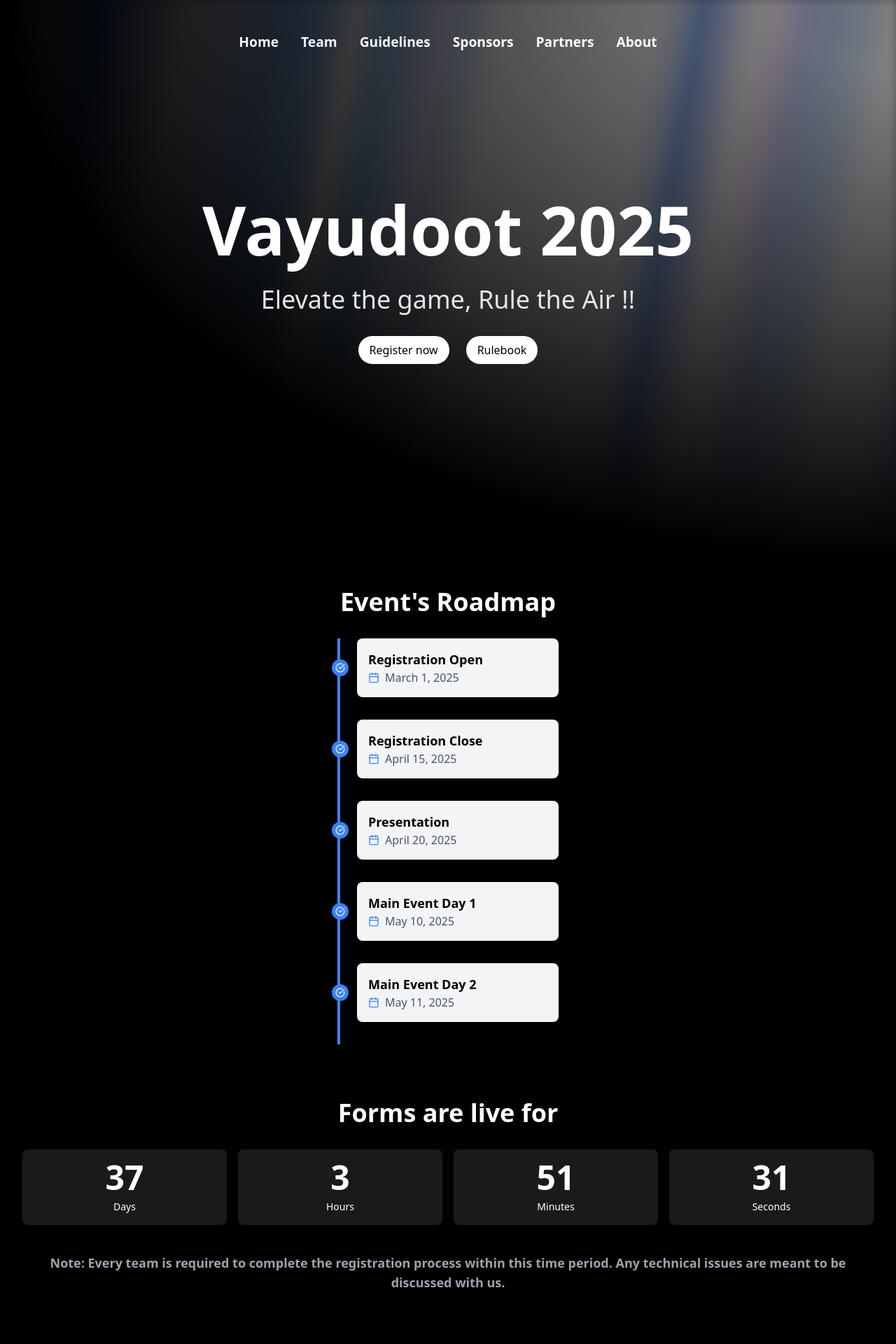
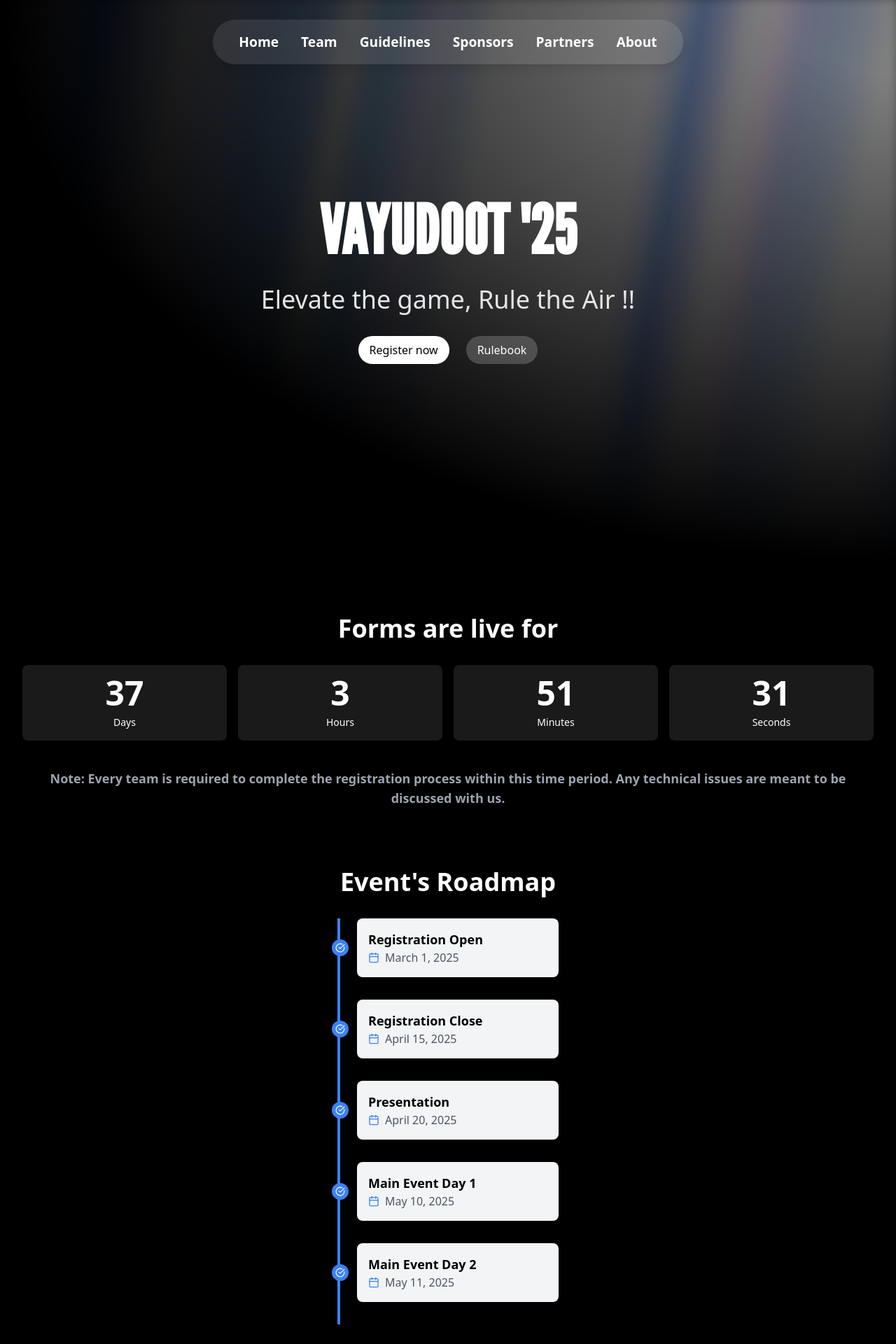
Before and after one commit to archittgupta/vayudoot-2-0, a Next.js app: page / in a window 1280 px wide. Shown: the top 1920 px of the page at 70% size. Built offline with nearby package versions, Linux system fonts and the light colour scheme.

Commit message:
changed the nav bar and added a bit of styling along with some fixes to make better deployment

```diff
--- a/src/app/components/3d-card.tsx
+++ b/src/app/components/3d-card.tsx
@@ -1,7 +1,6 @@
 "use client";
 
 import { cn } from "../../lib/utils";
-
 import React, {
   createContext,
   useState,
@@ -35,16 +34,16 @@ export const CardContainer = ({
     containerRef.current.style.transform = `rotateY(${x}deg) rotateX(${y}deg)`;
   };
 
-  const handleMouseEnter = (e: React.MouseEvent<HTMLDivElement>) => {
+  const handleMouseEnter = () => {
     setIsMouseEntered(true);
-    if (!containerRef.current) return;
   };
 
-  const handleMouseLeave = (e: React.MouseEvent<HTMLDivElement>) => {
+  const handleMouseLeave = () => {
     if (!containerRef.current) return;
     setIsMouseEntered(false);
     containerRef.current.style.transform = `rotateY(0deg) rotateX(0deg)`;
   };
+
   return (
     <MouseEnterContext.Provider value={[isMouseEntered, setIsMouseEntered]}>
       <div
@@ -74,6 +73,14 @@ export const CardContainer = ({
       </div>
     </MouseEnterContext.Provider>
   );
+};
+
+export const useMouseEnter = () => {
+  const context = useContext(MouseEnterContext);
+  if (context === undefined) {
+    throw new Error("useMouseEnter must be used within a MouseEnterProvider");
+  }
+  return context;
 };
 
 export const CardBody = ({
@@ -125,7 +132,7 @@ export const CardItem = ({
     handleAnimations();
   }, [isMouseEntered]);
 
-  const handleAnimations = () => {
+  const handleAnimations = (): void => {
     if (!ref.current) return;
     if (isMouseEntered) {
       ref.current.style.transform = `translateX(${translateX}px) translateY(${translateY}px) translateZ(${translateZ}px) rotateX(${rotateX}deg) rotateY(${rotateY}deg) rotateZ(${rotateZ}deg)`;
@@ -144,12 +151,3 @@ export const CardItem = ({
     </Tag>
   );
 };
-
-// Create a hook to use the context
-export const useMouseEnter = () => {
-  const context = useContext(MouseEnterContext);
-  if (context === undefined) {
-    throw new Error("useMouseEnter must be used within a MouseEnterProvider");
-  }
-  return context;
-};
--- a/src/app/components/aurora-background.tsx
+++ b/src/app/components/aurora-background.tsx
@@ -1,7 +1,6 @@
 "use client";
 import { cn } from "../../lib/utils";
 import React, { ReactNode } from "react";
-import Link from "next/link";
 import Navbar from "./navbar";
 
 interface AuroraBackgroundProps extends React.HTMLProps<HTMLDivElement> {
--- a/src/app/components/backdrop.tsx
+++ b/src/app/components/backdrop.tsx
@@ -1,6 +1,6 @@
 import { AuroraBackground } from "@/app/components/aurora-background";
 import { motion } from "framer-motion";
-import Link from "next/link";
+
 export function Backdrop(){
 
     return(
@@ -19,17 +19,17 @@ export function Backdrop(){
 
       >
 
-        <div className="text-3xl md:text-8xl font-bold text-white text-center">
-          Vayudoot 2025
+        <div className="text-7xl font-league md:text-8xl font-bold text-white text-center">
+          VAYUDOOT '25
         </div>
         <div className="font-extralight text-base md:text-4xl text-neutral-200 py-4">
           Elevate the game, Rule the Air !!
         </div>
         <div className="flex space-x-6" >
-        <button className="bg-white dark:bg-white rounded-full w-fit text-black dark:text-black px-4 py-2">
+        <button className="bg-white  dark:bg-white rounded-full w-fit text-black dark:text-black px-4 py-2">
           Register now
         </button>
-        <button className="bg-white dark:bg-white rounded-full w-fit text-black dark:text-black px-4 py-2">
+        <button className="bg-white bg-opacity-20 backdrop-blur-md  dark:bg-white rounded-full w-fit text-white dark:text-black px-4 py-2">
           Rulebook
         </button>
         </div>
--- a/src/app/components/countdown.tsx
+++ b/src/app/components/countdown.tsx
@@ -1,6 +1,6 @@
-"use client"
+"use client";
 
-import { useEffect, useState } from "react"
+import { useEffect, useState } from "react";
 
 export default function CountdownTimer() {
     const [timeLeft, setTimeLeft] = useState({
@@ -8,54 +8,52 @@ export default function CountdownTimer() {
         hours: 0,
         minutes: 0,
         seconds: 0,
-    })
-    const [isExpired, setIsExpired] = useState(false)
+    });
+    const [isExpired, setIsExpired] = useState(false);
 
     useEffect(() => {
         const second = 1000,
             minute = second * 60,
             hour = minute * 60,
-            day = hour * 24
+            day = hour * 24;
 
         const calculateBirthday = () => {
-            let today = new Date(),
-                dd = String(today.getDate()).padStart(2, "0"),
-                mm = String(today.getMonth() + 1).padStart(2, "0"),
-                yyyy = today.getFullYear(),
-                nextYear = yyyy + 1,
-                dayMonth = "04-05", // Use ISO-compliant format
-                birthday = `${yyyy}-${dayMonth}`
+            const today = new Date();
+            const dd = String(today.getDate()).padStart(2, "0");
+            const mm = String(today.getMonth() + 1).padStart(2, "0");
+            const yyyy = today.getFullYear();
+            const nextYear = yyyy + 1;
+            const dayMonth = "04-05"; // Use ISO format
+            let birthday = new Date(`${yyyy}-${dayMonth}`);
 
-            today = new Date(`${yyyy}-${mm}-${dd}`) // Ensure today is a Date object
-
-            if (today.getTime() > new Date(birthday).getTime()) {
-                birthday = `${nextYear}-${dayMonth}`
+            if (today.getTime() > birthday.getTime()) {
+                birthday = new Date(`${nextYear}-${dayMonth}`);
             }
 
-            return new Date(birthday).getTime()
-        }
+            return birthday.getTime();
+        };
 
-        const countDown = calculateBirthday()
+        const countDown = calculateBirthday();
 
-        const interval = setInterval(() => {
-            const now = new Date().getTime()
-            const distance = countDown - now
+        const intervalId = setInterval(() => {
+            const now = new Date().getTime();
+            const distance = countDown - now;
 
             if (distance < 0) {
-                clearInterval(interval)
-                setIsExpired(true)
+                clearInterval(intervalId);
+                setIsExpired(true);
             } else {
                 setTimeLeft({
                     days: Math.floor(distance / day),
                     hours: Math.floor((distance % day) / hour),
                     minutes: Math.floor((distance % hour) / minute),
                     seconds: Math.floor((distance % minute) / second),
-                })
+                });
             }
-        }, 1000)
+        }, 1000);
 
-        return () => clearInterval(interval)
-    }, [])
+        return () => clearInterval(intervalId);
+    }, []);
 
     return (
         <div className="flex flex-col items-center justify-center min-h-[400px] bg-black text-white p-4 sm:p-6 md:p-8">
@@ -97,5 +95,5 @@ export default function CountdownTimer() {
                 </div>
             )}
         </div>
-    )
+    );
 }
--- a/src/app/components/footer.tsx
+++ b/src/app/components/footer.tsx
@@ -1,4 +1,4 @@
-import { Facebook, Twitter, Instagram, Linkedin, Youtube, Rss } from 'lucide-react';
+import { Facebook, Twitter, Instagram, Linkedin } from 'lucide-react';
 const navigation = [
     { name: 'Team', href: '/components/overview' },
     { name: 'Partners', href: '/components/sponsers' },
--- a/src/app/components/navbar.tsx
+++ b/src/app/components/navbar.tsx
@@ -5,17 +5,17 @@ import Link from "next/link";
 const Navbar = () => {
   return (
     <div className="flex justify-center mt-7">
-  <div className="navbar h-16 flex items-center text-[1.2rem] justify-center w-full max-w-2xl rounded-3xl shadow-lg px-6 py-3">
-    <ul className="flex flex-wrap justify-center gap-8">
-      <Link href="/" className="text-white font-bold transition-all duration-300 hover:text-blue-500">Home</Link>
-      <Link href="/team" className="text-white font-bold transition-all duration-300 hover:text-blue-500">Team</Link>
-      <Link href="/guidelines" className="text-white font-bold transition-all duration-300 hover:text-blue-500">Guidelines</Link>
-      <Link href="/sponsors" className="text-white font-bold transition-all duration-300 hover:text-blue-500">Sponsors</Link>
-      <Link href="/partners" className="text-white font-bold transition-all duration-300 hover:text-blue-500">Partners</Link>
-      <Link href="/about" className="text-white font-bold transition-all duration-300 hover:text-blue-500">About</Link>
-    </ul>
-  </div>
-</div>
+      <div className="navbar h-16 flex items-center text-[1.2rem] justify-center w-full max-w-2xl bg-gray-50 bg-opacity-10 backdrop-blur-md rounded-[70px] shadow-lg px-6 py-3">
+        <ul className="flex flex-wrap justify-center gap-8">
+          <li><Link href="/" className="text-white font-semibold transition-all duration-300 hover:text-blue-500">Home</Link></li>
+          <li><Link href="/team" className="text-white font-semibold transition-all duration-300 hover:text-blue-500">Team</Link></li>
+          <li><Link href="/guidelines" className="text-white font-semibold transition-all duration-300 hover:text-blue-500">Guidelines</Link></li>
+          <li><Link href="/sponsors" className="text-white font-semibold transition-all duration-300 hover:text-blue-500">Sponsors</Link></li>
+          <li><Link href="/partners" className="text-white font-semibold transition-all duration-300 hover:text-blue-500">Partners</Link></li>
+          <li><Link href="/about" className="text-white font-semibold transition-all duration-300 hover:text-blue-500">About</Link></li>
+        </ul>
+      </div>
+    </div>
   );
 };
 
--- a/src/app/globals.css
+++ b/src/app/globals.css
@@ -1,3 +1,5 @@
+@import url('https://fonts.googleapis.com/css2?family=League+Gothic&display=swap');
+
 @tailwind base;
 @tailwind components;
 @tailwind utilities;
--- a/src/app/page.tsx
+++ b/src/app/page.tsx
@@ -2,7 +2,7 @@
 
 import { Backdrop } from "./components/backdrop";
 import CountdownTimer from "./components/countdown";
-import React, { useState } from "react";
+import React from "react";
 import Roadmap from "./components/roadmap";
 
 import Footer from "./components/footer";
@@ -18,8 +18,9 @@ export default function AuroraBackgroundDemo() {
 
 
     <Backdrop/>
+    <CountdownTimer/>
     <Roadmap/>
-    <CountdownTimer/>
+
     <Footer/>
 
 
--- a/tailwind.config.ts
+++ b/tailwind.config.ts
@@ -11,6 +11,9 @@ module.exports = {
   darkMode: "class",
   theme: {
     extend: {
+      fontFamily: {
+        league: ["League Gothic", "sans-serif"],
+      },
       animation: {
         aurora: "aurora 60s linear infinite",
       },
```
